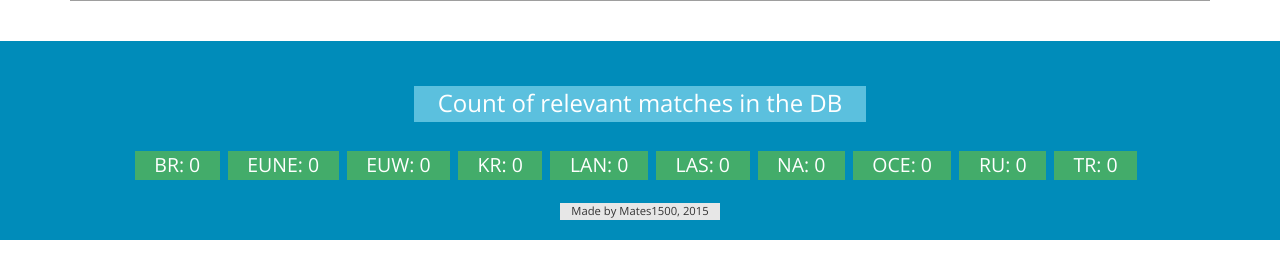
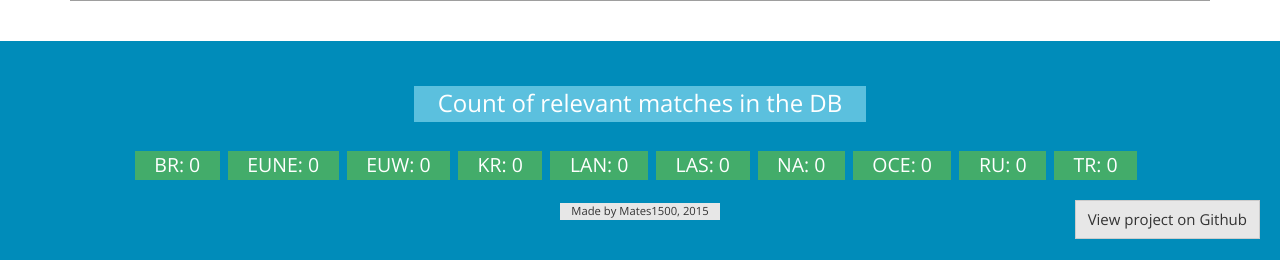
Before and after one commit to Mates1500/APItemStats, a PHP site: page /landingpage.php in a window 1280 px wide. Shown: the part 864-1124 px from the top of the page. Run offline with PHP 8.4, Linux system fonts and the light colour scheme; data that the repository does not hold is empty; some libraries are stand-ins or nearby versions; grey boxes are pictures that could not be loaded.

Commit message:
Github Button
- Added button to view the project on Github, bottom right

```diff
--- a/itemdetail.php
+++ b/itemdetail.php
@@ -291,7 +291,7 @@ echo "var region = '".$_GET['region_pref']."';</script>";
 </div>
 </div>
 
-<footer class="footer text-center" style="background-color: #008cba !important; margin: 35px 0 0 0; padding-top: 20px; padding-bottom: 20px">
+<footer class="footer text-center" style="background-color: #008cba !important; margin: 35px 0 0 0; padding-top: 20px; padding-bottom: 40px">
 <div class="content">
 <h2 style="margin-bottom:26px;"><span class="label label-info">Count of relevant matches in the DB</span></h2>
 <h3 style="display:block;">
@@ -312,6 +312,8 @@ foreach($regionsrecorded as $rr)
 ?>
 </h3>
 <span class="label label-default">Made by Mates1500, 2015</span>
+<br>
+<a href="https://github.com/Mates1500/APItemStats" target="_blank" class="btn btn-default pull-right" style="margin-right:20px; margin-top:-20px">View project on Github</a>
 </div>
 </footer>
 
--- a/landingpage.php
+++ b/landingpage.php
@@ -184,7 +184,7 @@
 </div>
 </div>
 </div>
-<footer class="footer text-center" style="background-color: #008cba !important; margin: 35px 0 0 0; padding-top: 20px; padding-bottom: 20px">
+<footer class="footer text-center" style="background-color: #008cba !important; margin: 35px 0 0 0; padding-top: 20px; padding-bottom: 40px">
 <div class="content">
 <h2 style="margin-bottom:26px;"><span class="label label-info">Count of relevant matches in the DB</span></h2>
 <h3 style="display:block;">
@@ -205,6 +205,8 @@ foreach($regionsrecorded as $rr)
 ?>
 </h3>
 <span class="label label-default">Made by Mates1500, 2015</span>
+<br>
+<a href="https://github.com/Mates1500/APItemStats" target="_blank" class="btn btn-default pull-right" style="margin-right:20px; margin-top:-20px">View project on Github</a>
 </div>
 </footer>
 
```
